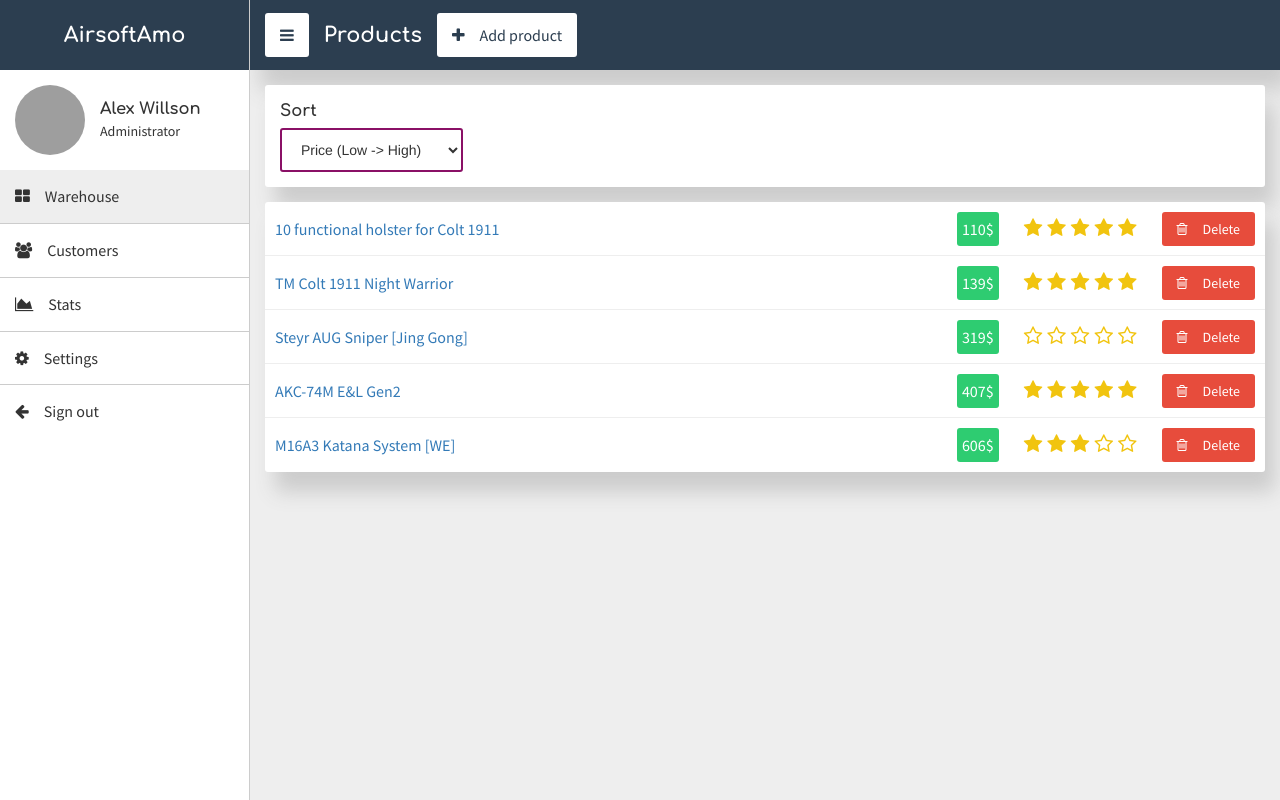
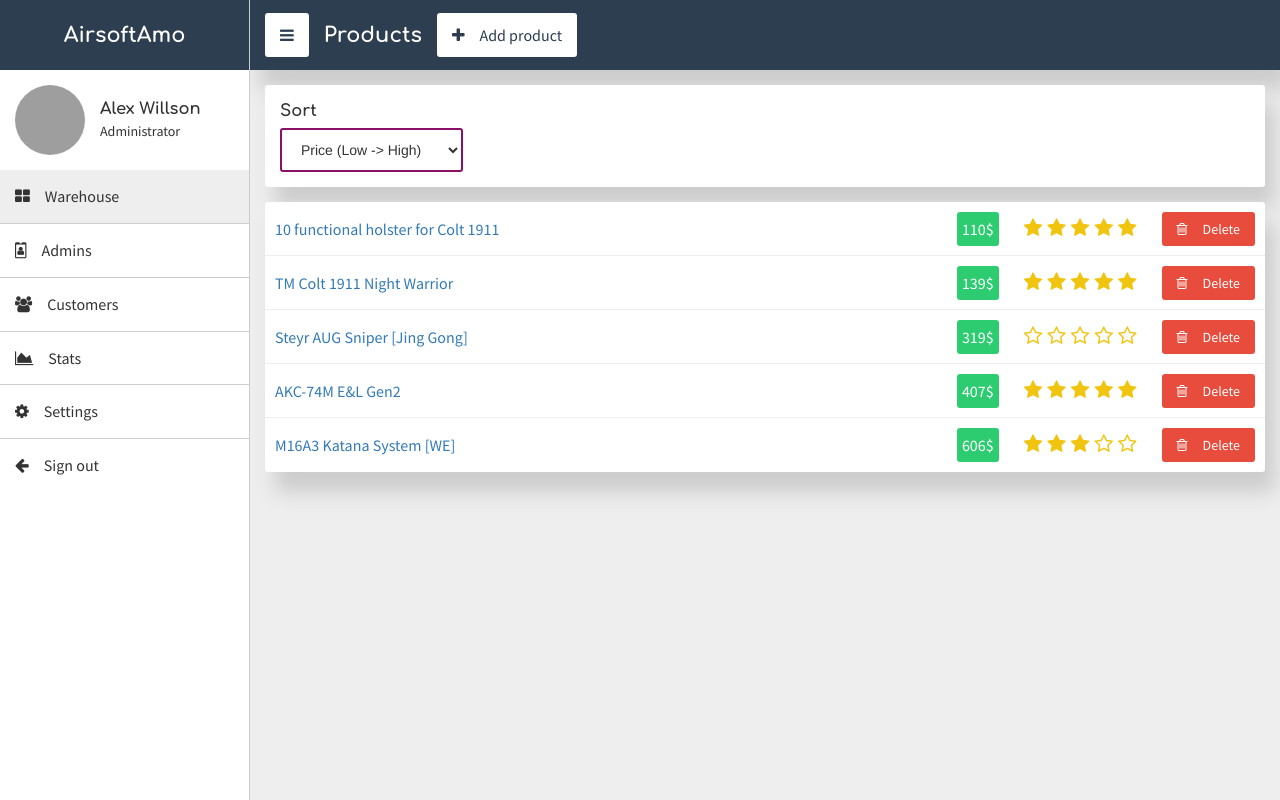
Before and after one commit to v-zhuravsky/airsoft-amo-dashboard, a React (Create React App) app: page / in a window 1280 px wide. Built offline with nearby package versions, Linux system fonts and the light colour scheme; grey boxes are pictures that could not be loaded.

Commit message:
Added link to Admins page

```diff
--- a/src/components/Sidebar.js
+++ b/src/components/Sidebar.js
@@ -24,6 +24,7 @@ const Sidebar = ({ admin, left }) => {
 				</div>
 			</div>
 			<NavLink exact to="/"><Icon name="th-large" />Warehouse</NavLink>
+			<NavLink exact to="/admins"><Icon name="id-badge" />Admins</NavLink>
 			<NavLink to="/customers"><Icon name="users" />Customers</NavLink>
 			<NavLink to="/stats"><Icon name="area-chart" />Stats</NavLink>
 			<NavLink to="/settings"><Icon name="cog" />Settings</NavLink>
```
